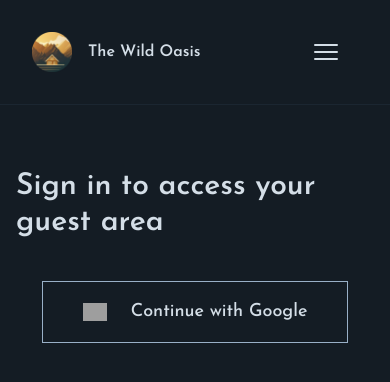
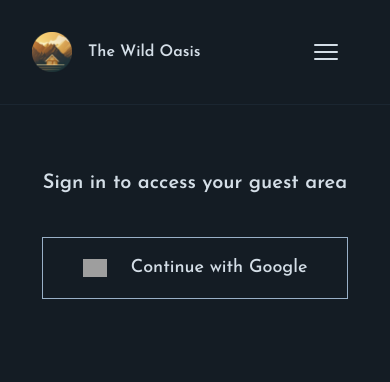
Before and after one commit to SanniAbdulmuiz/the-wild-oasis-website, a Next.js app: page /login in a window 390 px wide. Shown: the top 382 px of the page. Built offline with nearby package versions, Linux system fonts and the light colour scheme; no server answers; grey boxes are pictures that could not be loaded.

Commit message:
working on responsiveness on the login page

```diff
--- a/app/login/page.js
+++ b/app/login/page.js
@@ -3,7 +3,7 @@
 export default function Page() {
   return (
     <div className="flex flex-col gap-10 mt-10 items-center">
-      <h2 className="text-3xl font-semibold">
+      <h2 className="text-xl sm:text-3xl font-semibold">
         Sign in to access your guest area
       </h2>
       <SignInButton />
```
